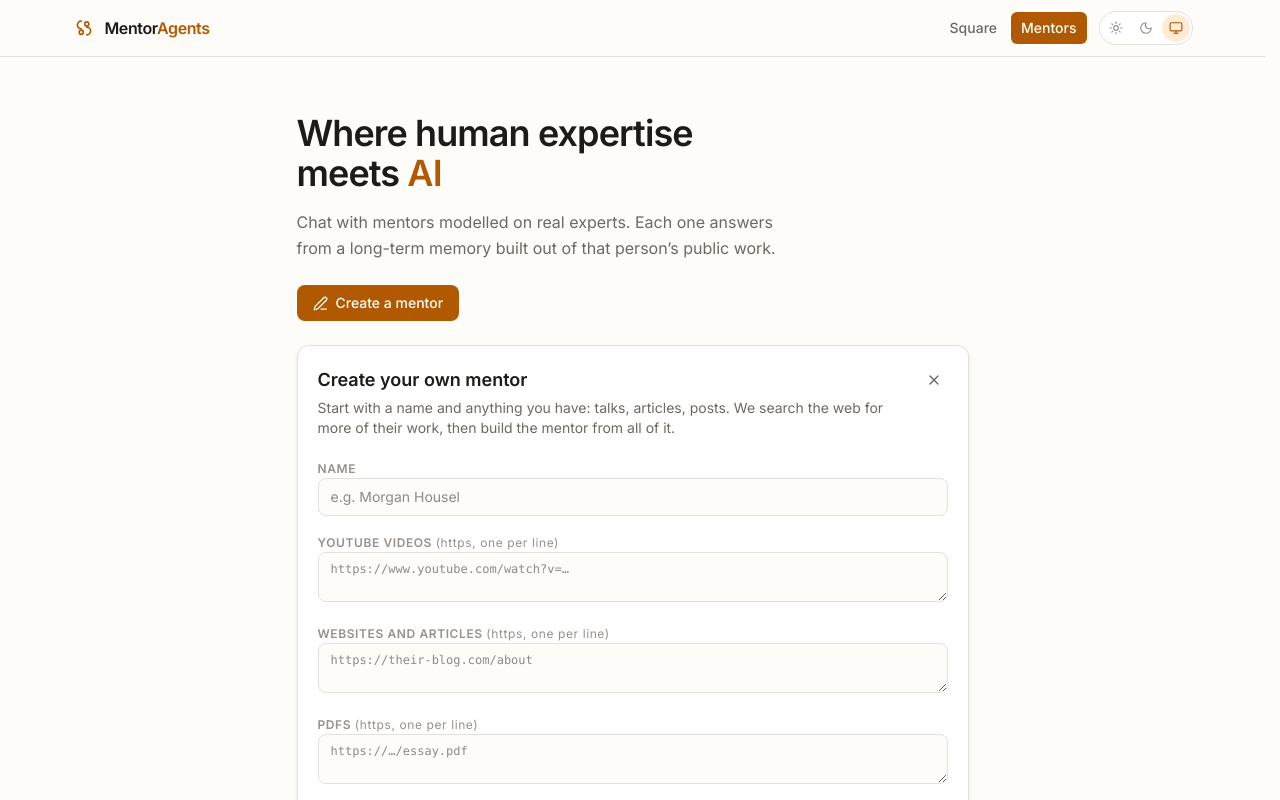
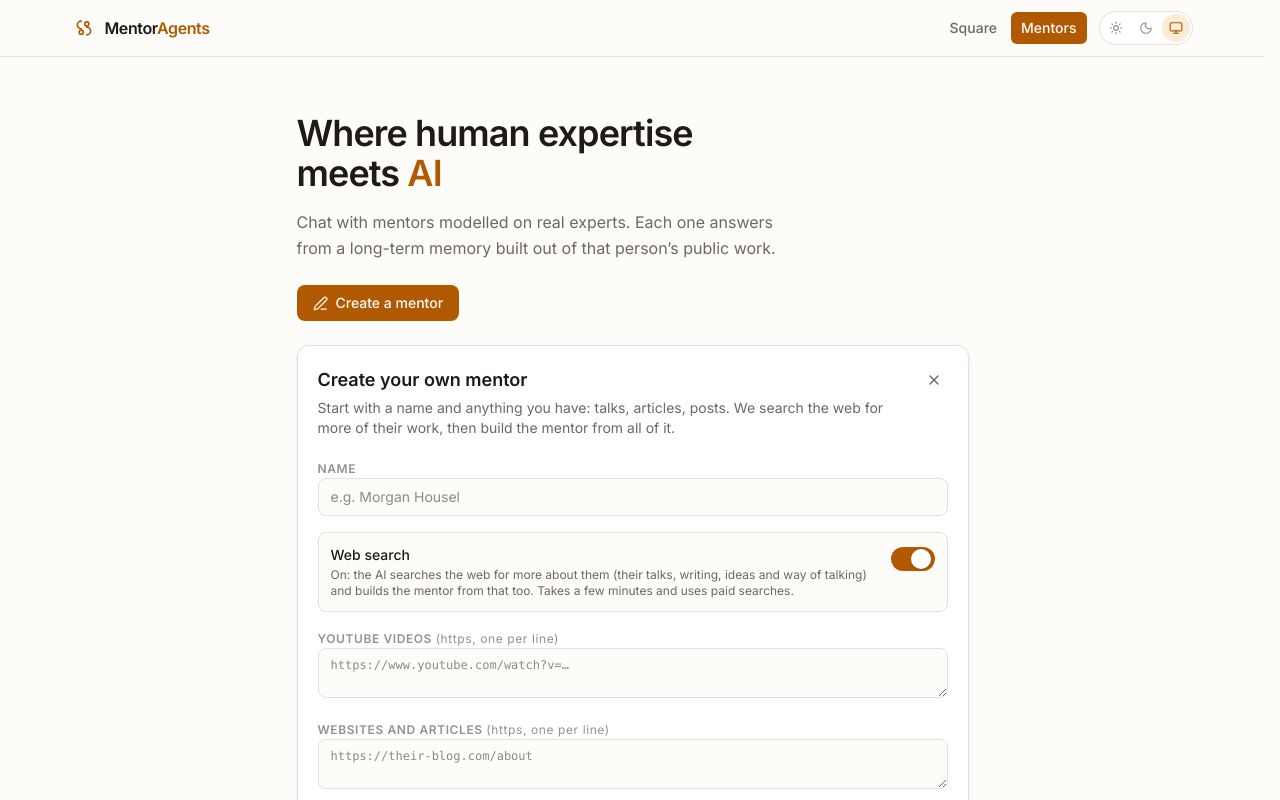
Before and after one commit to ananthanarayanan431/mentoragent, a React (Vite) app in the folder web/: page /mentors in a window 1280 px wide. Both pictures are taken after a click on the button "Create a mentor". Built offline with nearby package versions, Linux system fonts and the light colour scheme; no server answers.

Commit message:
feat(web): turn web search on or off when creating a mentor
The research checkbox becomes a Web search switch under the name, which
says what each setting does; the notice after creating matches it.

```diff
--- a/web/src/features/mentors/create-mentor-form.tsx
+++ b/web/src/features/mentors/create-mentor-form.tsx
@@ -8,7 +8,8 @@ import { ApiError, createMentor } from '@/lib/api'
 import type { Mentor } from '@/lib/types'
 
 interface Props {
-  onCreated: (mentor: Mentor) => void
+  /** Called with the new mentor, and whether it is being researched on the web. */
+  onCreated: (mentor: Mentor, researching: boolean) => void
   onCancel: () => void
 }
 
@@ -23,6 +24,8 @@ export function CreateMentorForm({ onCreated, onCancel }: Props) {
   const [error, setError] = useState('')
   const [busy, setBusy] = useState(false)
   const headingId = useId()
+  const searchLabelId = useId()
+  const searchHintId = useId()
 
   const set = <K extends keyof CreateMentorFields>(key: K, value: CreateMentorFields[K]) =>
     setFields((current) => ({ ...current, [key]: value }))
@@ -37,7 +40,7 @@ export function CreateMentorForm({ onCreated, onCancel }: Props) {
     setError('')
     setBusy(true)
     try {
-      onCreated(await createMentor(built.body))
+      onCreated(await createMentor(built.body), built.body.research !== false)
     } catch (cause) {
       setError(cause instanceof ApiError ? cause.message : 'The mentor could not be created.')
       setBusy(false)
@@ -82,6 +85,37 @@ export function CreateMentorForm({ onCreated, onCancel }: Props) {
           />
         </label>
 
+        <div className="flex items-start justify-between gap-4 rounded-lg border border-line bg-canvas px-3 py-3">
+          <div>
+            <p id={searchLabelId} className="text-sm font-medium">
+              Web search
+            </p>
+            <p id={searchHintId} className="mt-0.5 text-xs text-muted">
+              {fields.research
+                ? 'On: the AI searches the web for more about them (their talks, writing, ideas and way of talking) and builds the mentor from that too. Takes a few minutes and uses paid searches.'
+                : 'Off: the mentor is built only from the links and text you give below.'}
+            </p>
+          </div>
+          <button
+            type="button"
+            role="switch"
+            aria-checked={fields.research}
+            aria-labelledby={searchLabelId}
+            aria-describedby={searchHintId}
+            onClick={() => set('research', !fields.research)}
+            className={`relative mt-0.5 inline-flex h-6 w-11 shrink-0 items-center rounded-full transition-colors focus-visible:outline-2 focus-visible:outline-offset-2 focus-visible:outline-accent ${
+              fields.research ? 'bg-accent' : 'bg-line-strong'
+            }`}
+          >
+            <span
+              aria-hidden="true"
+              className={`inline-block h-5 w-5 rounded-full bg-surface shadow transition-transform ${
+                fields.research ? 'translate-x-5' : 'translate-x-0.5'
+              }`}
+            />
+          </button>
+        </div>
+
         {(
           [
             ['youtube', 'YouTube videos', 'https://www.youtube.com/watch?v=…'],
@@ -117,19 +151,6 @@ export function CreateMentorForm({ onCreated, onCancel }: Props) {
           />
         </label>
 
-        <label className="flex items-start gap-2 text-xs text-muted">
-          <input
-            type="checkbox"
-            checked={fields.research}
-            onChange={(event) => set('research', event.target.checked)}
-            className="mt-0.5"
-          />
-          <span>
-            Research them on the web: find more of their talks and writing, and work out how they
-            think and talk (takes a few minutes, uses paid web searches)
-          </span>
-        </label>
-
         <label className="flex items-center gap-2 text-xs text-muted">
           <input
             type="checkbox"
@@ -141,7 +162,7 @@ export function CreateMentorForm({ onCreated, onCancel }: Props) {
 
         <details className="rounded-lg border border-line px-3 py-2">
           <summary className="cursor-pointer text-xs font-medium text-muted">
-            Describe them yourself (optional, filled in from the research if left blank)
+            Describe them yourself (optional, written for you if left blank)
           </summary>
           <div className="mt-3 space-y-3">
             {(
--- a/web/src/features/mentors/mentors-page.tsx
+++ b/web/src/features/mentors/mentors-page.tsx
@@ -40,11 +40,13 @@ export function MentorsPage() {
   const [notice, setNotice] = useState('')
   const [creating, setCreating] = useState(false)
 
-  const created = useCallback((mentor: Mentor) => {
+  const created = useCallback((mentor: Mentor, researching: boolean) => {
     setMentors((current) => [...current, mentor])
     setCreating(false)
     setNotice(
-      `${mentor.name} was created. We are researching them and building their memory; this takes a few minutes.`,
+      researching
+        ? `${mentor.name} was created. We are searching the web for more about them and building their memory; this takes a few minutes.`
+        : `${mentor.name} was created. Their memory is being built in the background.`,
     )
   }, [])
 
```
Also changed, not shown: 1 other file (tests, documents, lock files or other folders).
